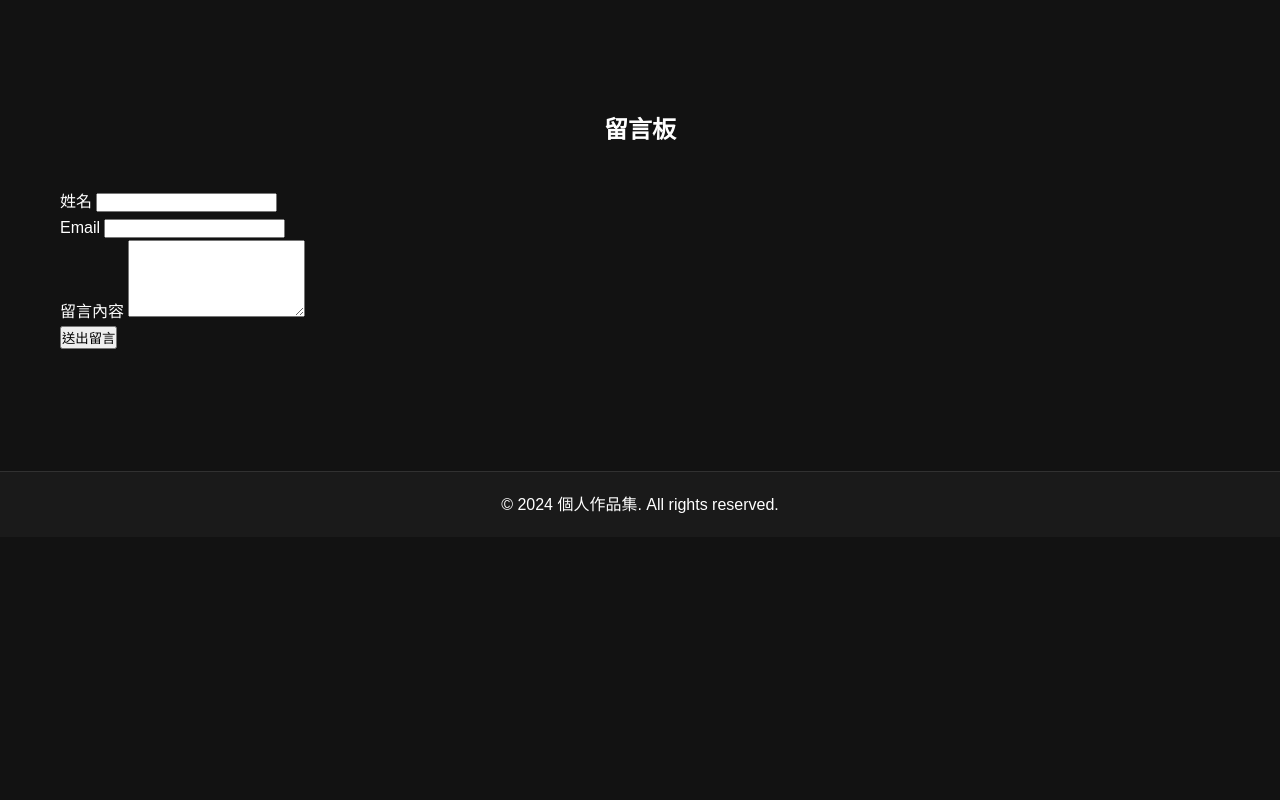
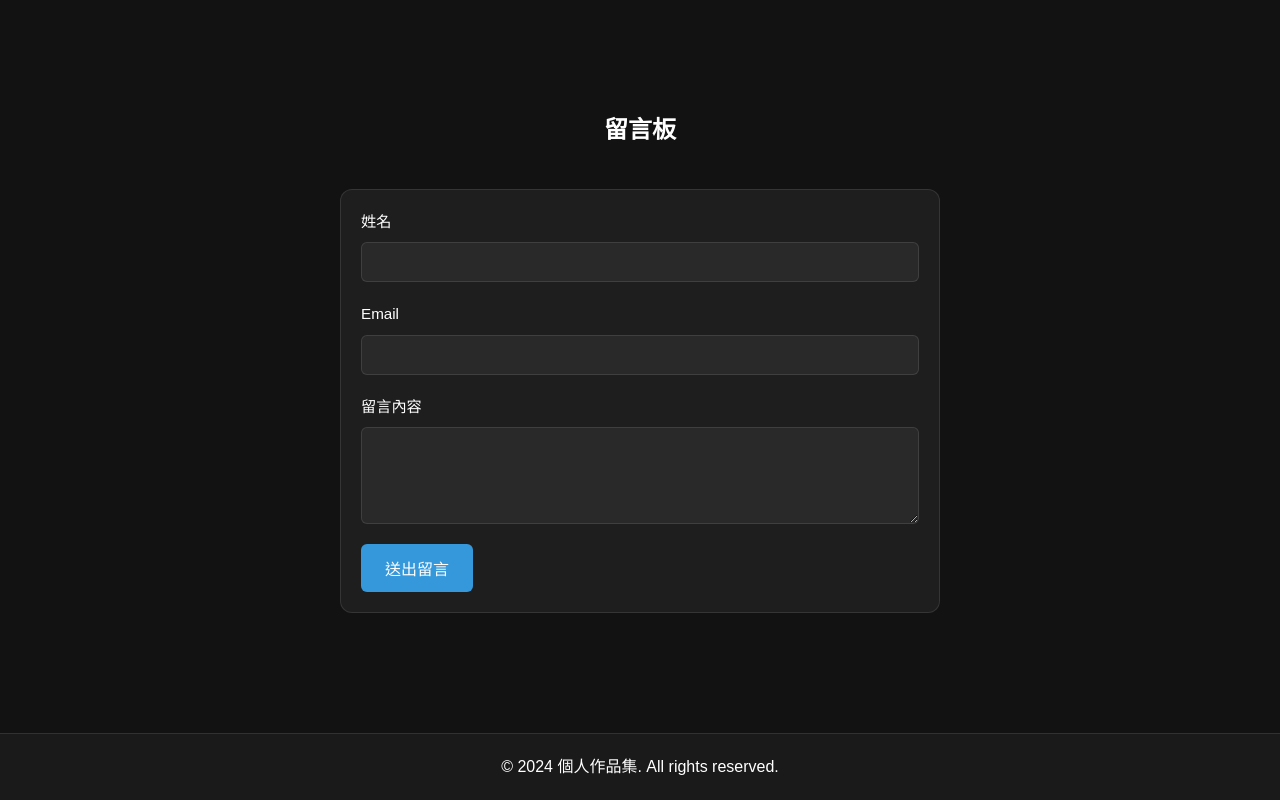
Before and after one commit to Codingusers/myproject, a plain HTML site: page html_template/index.html in a window 1280 px wide. Shown: the part 2393-3193 px from the top of the page. Before the commit the page ends 2930 px from the top, so only its background shows below. Drawn offline with Linux system fonts and the light colour scheme.

Commit message:
Update style.css

```diff
--- a/html_template/style.css
+++ b/html_template/style.css
@@ -752,3 +752,78 @@ body::before {
         width: 100%;
     }
 }
+
+/* 留言板樣式 */
+.message-form-container {
+    max-width: 600px;
+    margin: 0 auto;
+    padding: 20px;
+    background: var(--card-background);
+    border-radius: 12px;
+    border: 1px solid rgba(255, 255, 255, 0.1);
+}
+
+.message-form {
+    display: flex;
+    flex-direction: column;
+    gap: 20px;
+}
+
+.form-group {
+    display: flex;
+    flex-direction: column;
+    gap: 8px;
+}
+
+.form-group label {
+    color: var(--text-color);
+    font-size: 0.95em;
+}
+
+.form-group input,
+.form-group textarea {
+    padding: 10px;
+    border-radius: 6px;
+    border: 1px solid rgba(255, 255, 255, 0.1);
+    background: rgba(255, 255, 255, 0.05);
+    color: var(--text-color);
+    font-size: 1em;
+    transition: all 0.3s ease;
+}
+
+.form-group input:focus,
+.form-group textarea:focus {
+    outline: none;
+    border-color: var(--secondary-color);
+    background: rgba(255, 255, 255, 0.1);
+}
+
+.submit-btn {
+    padding: 12px 24px;
+    background: var(--secondary-color);
+    color: white;
+    border: none;
+    border-radius: 6px;
+    font-size: 1em;
+    cursor: pointer;
+    transition: all 0.3s ease;
+    align-self: flex-start;
+}
+
+.submit-btn:hover {
+    background: #2980b9;
+    transform: translateY(-2px);
+}
+
+/* 手機版適配 */
+@media (max-width: 768px) {
+    .message-form-container {
+        padding: 15px;
+        margin: 0 15px;
+    }
+
+    .submit-btn {
+        width: 100%;
+        align-self: center;
+    }
+}
```
